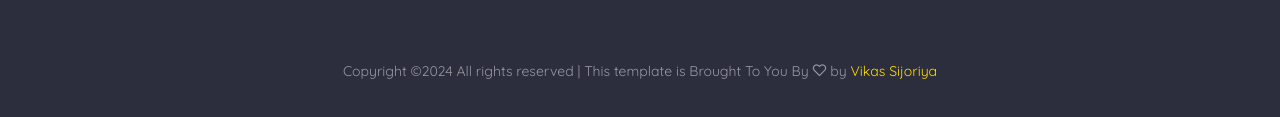
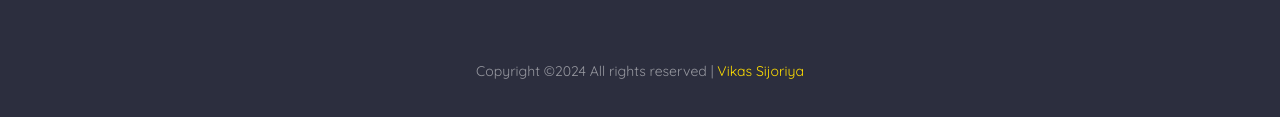
Before and after one commit to Sijoriya9981/Tour, a plain HTML site: page about.html in a window 1280 px wide. Shown: the part 3252-3369 px from the top of the page. Drawn offline with Linux system fonts and the light colour scheme; files whose address does not match are found by name.

Commit message:
Update about.html

```diff
--- a/about.html
+++ b/about.html
@@ -296,7 +296,7 @@
 					<div class="col-md-12 text-center">
 						<p>
 					<!-- Link back to Colorlib can't be removed. Template is licensed under CC BY 3.0. -->
-Copyright &copy;<script>document.write(new Date().getFullYear());</script> All rights reserved | This template is Brought To You By <i class="icon-heart2" aria-hidden="true"></i> by <a href="https://colorlib.com" target="_blank">Vikas Sijoriya</a>
+Copyright &copy;<script>document.write(new Date().getFullYear());</script> All rights reserved |  <a href="https://colorlib.com" target="_blank">Vikas Sijoriya</a>
 <!-- Link back to Colorlib can't be removed. Template is licensed under CC BY 3.0. --></span>
 
 					</div>
```
